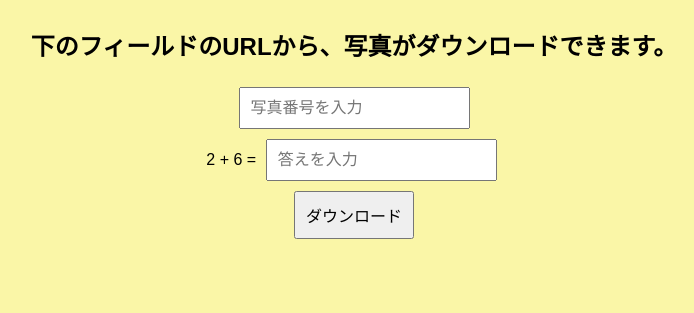
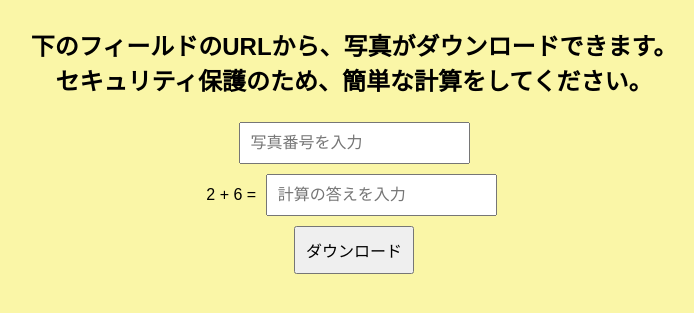
Before and after one commit to Furaingu-Dainaso-daidai/photo-download-app, a plain HTML site: page public/index.html in a window 1280 px wide. Shown: the part 105-418 px from the top of the page, without its empty margins (286-980 px from the left). Drawn offline with Linux system fonts and the light colour scheme.

Commit message:
Update index.html

```diff
--- a/public/index.html
+++ b/public/index.html
@@ -37,11 +37,12 @@
 <body>
     <h1 class="title">写真ダウンロード</h1>
     <h2 style="margin-top: -20px;">下のフィールドのURLから、写真がダウンロードできます。</h2>
+    <h2 style="margin-top: -20px;">セキュリティ保護のため、簡単な計算をしてください。</h2>
     <form id="photo-form">
         <input type="text" id="photo-number" placeholder="写真番号を入力" required>
         <div id="math-captcha">
             <label id="math-question"></label>
-            <input type="text" id="math-answer" placeholder="答えを入力" required>
+            <input type="text" id="math-answer" placeholder="計算の答えを入力" required>
         </div>
         <button type="submit">ダウンロード</button>
     </form>
@@ -63,7 +64,7 @@
             const userAnswer = parseInt(document.getElementById('math-answer').value);
 
             if (userAnswer !== correctAnswer) {
-                alert("答えが間違っています。もう一度試してください。");
+                alert("計算の答えが間違っています。もう一度試してください。");
                 correctAnswer = generateMathQuestion();
                 return;
             }
```
